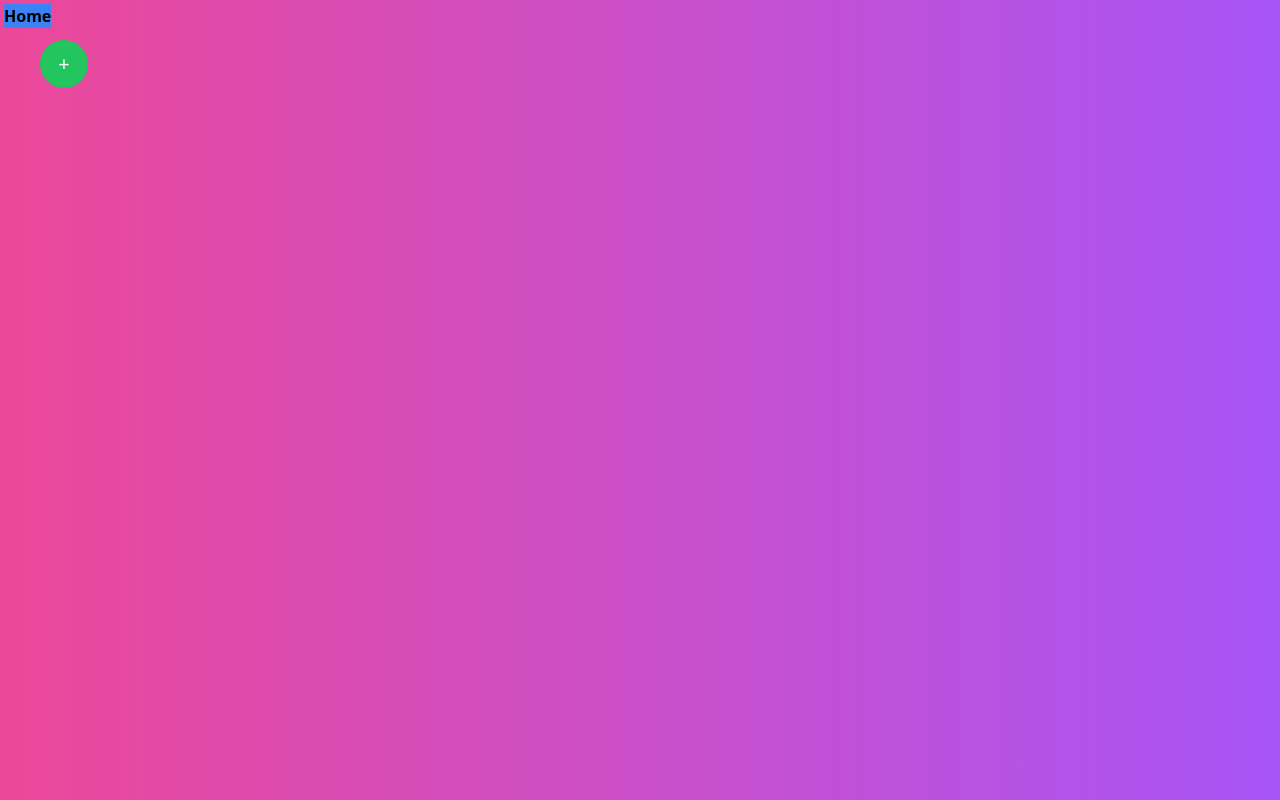
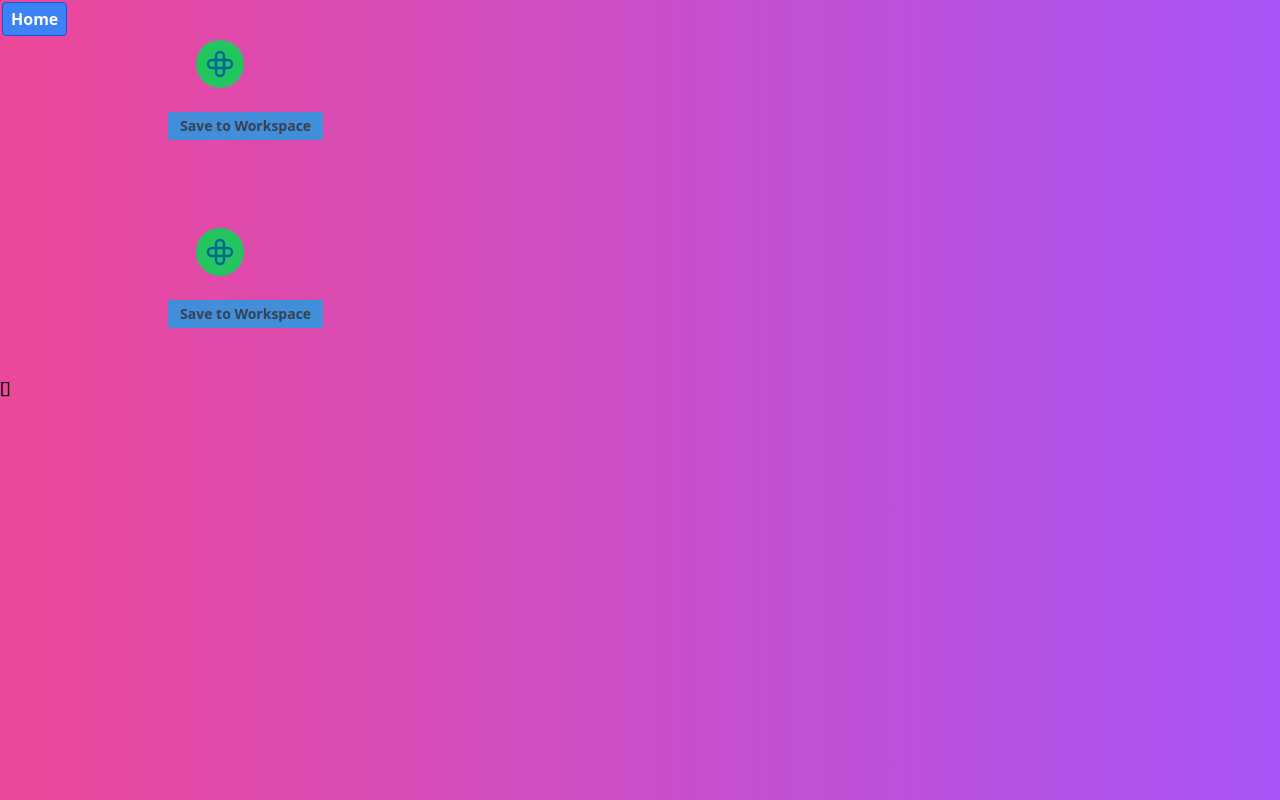
Before and after one commit to domgan/chord-shift, a Next.js app: page /chords in a window 1280 px wide. Built offline with nearby package versions, Linux system fonts and the light colour scheme.

Commit message:
feat: better chord object

```diff
--- a/components/chord-builder.tsx
+++ b/components/chord-builder.tsx
@@ -1,5 +1,6 @@
 import { Dispatch, SetStateAction, useState } from 'react'
 import { Chord } from "./chord"
+import { tonalitiesMap } from '../features/generate-chord-info'
 
 type CharSelectorProps = {
   title: string
@@ -12,17 +13,6 @@ type ChooseChordProps = {
   chords: Chord[]
   // setChords: Dispatch<SetStateAction<string[]>>
   setShowChordBuilder: Dispatch<SetStateAction<boolean>>
-}
-
-const tonalitiesMap: { [key: string]: string } = {
-  major: '',
-  minor: 'm',
-  augmented: 'aug',  // +
-  diminished: 'dim',
-  'major seventh': 'M7',  // △
-  'minor seventh': 'm7',
-  'dominant seventh': '7',
-  'diminished seventh': 'dim7',  // °
 }
 
 export default function ChordBuilder(props: ChooseChordProps) {
@@ -52,71 +42,8 @@ export default function ChordBuilder(props: ChooseChordProps) {
     )
   }
 
-  const generateNotes = (): string[] => {  // (rootNote: string, tonality: string, chromatics: string)
-    const notes = ["C", "C♯", "D", "D♯", "E", "F", "F♯", "G", "G♯", "A", "A♯", "B"];
-
-    // normalize
-    let rootNote;
-    if (chromatic === '♭') {
-      rootNote = notes[(notes.indexOf(note) + 11) % 12]
-    } else {
-      rootNote = note + chromatic
-    }
-
-    let chordNotes = [rootNote];
-    let rootIndex = notes.indexOf(rootNote);
-
-    switch (tonality) {
-      case "major":
-        chordNotes.push(notes[(rootIndex + 4) % 12])
-        chordNotes.push(notes[(rootIndex + 7) % 12])
-        break
-      case "minor":
-        chordNotes.push(notes[(rootIndex + 3) % 12])
-        chordNotes.push(notes[(rootIndex + 7) % 12])
-        break
-      case "augmented":
-        chordNotes.push(notes[(rootIndex + 3) % 12])
-        chordNotes.push(notes[(rootIndex + 6) % 12])
-        break
-      case "diminished":
-        chordNotes.push(notes[(rootIndex + 4) % 12])
-        chordNotes.push(notes[(rootIndex + 8) % 12])
-        break
-      case "major seventh":
-        chordNotes.push(notes[(rootIndex + 4) % 12]);
-        chordNotes.push(notes[(rootIndex + 7) % 12]);
-        chordNotes.push(notes[(rootIndex + 11) % 12]);
-        break;
-      case "minor seventh":
-        chordNotes.push(notes[(rootIndex + 3) % 12]);
-        chordNotes.push(notes[(rootIndex + 7) % 12]);
-        chordNotes.push(notes[(rootIndex + 10) % 12]);
-        break;
-      case "dominant seventh":
-        chordNotes.push(notes[(rootIndex + 4) % 12]);
-        chordNotes.push(notes[(rootIndex + 7) % 12]);
-        chordNotes.push(notes[(rootIndex + 10) % 12]);
-        break;
-      case "diminished seventh":
-        chordNotes.push(notes[(rootIndex + 3) % 12]);
-        chordNotes.push(notes[(rootIndex + 6) % 12]);
-        chordNotes.push(notes[(rootIndex + 9) % 12]);
-        break;
-      default:
-        throw new Error("Invalid tonality")
-    }
-    // denormalize
-    if (chromatic === '♭' || (tonality.includes('minor') && rootNote[1] !== '♯')) {
-      chordNotes = chordNotes.map(n => n.includes('♯') ? notes[(notes.indexOf(n) + 1)] + '♭' : n)
-    }
-
-    return chordNotes
-  }
-
   const handleSave = () => {
-    const label = note + chromatic + tonalitiesMap[tonality]
-    label && props.chords.push({ id: props.chords.length, label: label, notes: generateNotes() })
+    props.chords.push({ id: props.chords.length, note, chromatic, tonality })
     // props.setChords(props.chords)
     props.setShowChordBuilder(false)
   }
--- a/components/chord.tsx
+++ b/components/chord.tsx
@@ -1,11 +1,12 @@
 import { Dispatch, SetStateAction, useState } from 'react'
 import Image from 'next/image'
+import { generateLabel, generateNotes } from '../features/generate-chord-info'
 
 export type Chord = {
   id: number
-  label: string
-  // todo name: string
-  notes: string[]
+  note: string,
+  chromatic: string,
+  tonality: string
 }
 
 type ChordCardProps = {
@@ -33,8 +34,8 @@ export default function ChordCard(props: ChordCardProps) {
     <div className='flex flex-wrap justify-center relative'>
       <button className='bg-gradient-to-r from-purple-600 to-indigo-500 h-24 w-36 rounded-sm text-center hover:to-purple-700'
         onClick={() => setShowRemove(!showRemove)}>
-        <div className='text-xl font-bold'>{props.chord.label}</div>
-        <div className="text-lg">{props.chord.notes.join('-')}</div>
+        <div className='text-xl font-bold'>{generateLabel(props.chord)}</div>
+        <div className="text-lg">{generateNotes(props.chord).join('-')}</div>
         {showRemove && <RemoveButton />}
       </button>
     </div>
--- /dev/null
+++ b/features/generate-chord-info.ts
@@ -0,0 +1,78 @@
+import { Chord } from "../components/chord";
+
+export const tonalitiesMap: { [key: string]: string } = {
+  major: '',
+  minor: 'm',
+  augmented: 'aug',  // +
+  diminished: 'dim',
+  'major seventh': 'M7',  // △
+  'minor seventh': 'm7',
+  'dominant seventh': '7',
+  'diminished seventh': 'dim7',  // °
+}
+
+export function generateNotes(chord: Chord): string[] {  // (rootNote: string, tonality: string, chromatics: string)
+  const notes = ["C", "C♯", "D", "D♯", "E", "F", "F♯", "G", "G♯", "A", "A♯", "B"];
+
+  // normalize
+  let rootNote;
+  if (chord.chromatic === '♭') {
+    rootNote = notes[(notes.indexOf(chord.note) + 11) % 12]
+  } else {
+    rootNote = chord.note + chord.chromatic
+  }
+
+  let chordNotes = [rootNote];
+  let rootIndex = notes.indexOf(rootNote);
+
+  switch (chord.tonality) {
+    case "major":
+      chordNotes.push(notes[(rootIndex + 4) % 12])
+      chordNotes.push(notes[(rootIndex + 7) % 12])
+      break
+    case "minor":
+      chordNotes.push(notes[(rootIndex + 3) % 12])
+      chordNotes.push(notes[(rootIndex + 7) % 12])
+      break
+    case "augmented":
+      chordNotes.push(notes[(rootIndex + 3) % 12])
+      chordNotes.push(notes[(rootIndex + 6) % 12])
+      break
+    case "diminished":
+      chordNotes.push(notes[(rootIndex + 4) % 12])
+      chordNotes.push(notes[(rootIndex + 8) % 12])
+      break
+    case "major seventh":
+      chordNotes.push(notes[(rootIndex + 4) % 12]);
+      chordNotes.push(notes[(rootIndex + 7) % 12]);
+      chordNotes.push(notes[(rootIndex + 11) % 12]);
+      break;
+    case "minor seventh":
+      chordNotes.push(notes[(rootIndex + 3) % 12]);
+      chordNotes.push(notes[(rootIndex + 7) % 12]);
+      chordNotes.push(notes[(rootIndex + 10) % 12]);
+      break;
+    case "dominant seventh":
+      chordNotes.push(notes[(rootIndex + 4) % 12]);
+      chordNotes.push(notes[(rootIndex + 7) % 12]);
+      chordNotes.push(notes[(rootIndex + 10) % 12]);
+      break;
+    case "diminished seventh":
+      chordNotes.push(notes[(rootIndex + 3) % 12]);
+      chordNotes.push(notes[(rootIndex + 6) % 12]);
+      chordNotes.push(notes[(rootIndex + 9) % 12]);
+      break;
+    default:
+      throw new Error("Invalid tonality")
+  }
+  // denormalize
+  if (chord.chromatic === '♭' || (chord.tonality.includes('minor') && rootNote[1] !== '♯')) {
+    chordNotes = chordNotes.map(n => n.includes('♯') ? notes[(notes.indexOf(n) + 1)] + '♭' : n)
+  }
+
+  return chordNotes
+}
+
+export function generateLabel(chord: Chord): string {
+  return chord.note + chord.chromatic + tonalitiesMap[chord.tonality]
+}
--- a/pages/chords.tsx
+++ b/pages/chords.tsx
@@ -1,24 +1,55 @@
-import { useState } from "react"
+import { Dispatch, ReactElement, SetStateAction, useEffect, useState } from "react"
 import ChordBuilder from "../components/chord-builder"
 import ChordCard, { Chord } from "../components/chord"
 import Link from "next/link"
+import Image from 'next/image'
+
+type WorkspaceElement = {
+  id: number,
+  element: Chord[] | ReactElement
+}
+
+// type ChordsWorkshopProps = {
+//   workspace: WorkspaceElement,
+//   setWorkspace: Dispatch<SetStateAction<WorkspaceElement[]>>
+// }
 
 export default function Chords() {
+  const [workspace, setWorkspace] = useState<WorkspaceElement[]>([])
+
+  const ChordsWorkshop = () => {
     const [chords, setChords] = useState<Chord[]>([])
     const [showChordBuilder, setShowChordBuilder] = useState<boolean>(false)
 
+    const handleSave = () => {
+      const w = [...workspace]
+      w.push({ id: workspace.length, element: chords })
+      setWorkspace(w)
+    }
+
     return (
-    <main className='main'>
-      <Link className="absolute left-1 top-1 bg-blue-500 font-semibold" href='/'>Home</Link>
-      <div className="max-w-screen-lg p-10">
+      <div className="max-w-screen-lg p-10 mx-auto">
         {showChordBuilder && (<ChordBuilder chords={chords} setShowChordBuilder={setShowChordBuilder} />)}
         <div className='grid grid-flow-row grid-cols-8 gap-4'>
           {chords.map(chord => <ChordCard chord={chord} chords={chords} setChords={setChords} />)}
-          <div className="relative rounded-full flex items-center">
-            <button onClick={() => setShowChordBuilder(true)} className='bg-green-500 text-white rounded-full h-12 w-12 text-center text-xl hover:bg-green-600 focus:outline-none'>+</button>
+          <div className="relative rounded-full flex items-center justify-center">
+            <button onClick={() => setShowChordBuilder(true)}
+              className='bg-green-500 text-white rounded-full h-12 w-12 text-center text-xl hover:bg-green-600 focus:outline-none grid place-items-center'>
+              <Image src='/plus.svg' alt='plus' width={40} height={40} />
+            </button>
           </div>
         </div>
+        <br /><button className="btn" onClick={handleSave}>Save to Workspace</button>
       </div>
+    )
+  }
+
+  return (
+    <main className='main'>
+      <Link className="absolute bg-blue-500 hover:bg-blue-700 text-white font-bold m-0.5 py-1 px-2 border border-blue-700 rounded" href='/'>Home</Link>
+      <ChordsWorkshop />
+      <ChordsWorkshop />
+      <p>{JSON.stringify(workspace)}</p>
     </main>
   )
 }
--- a/pages/index.tsx
+++ b/pages/index.tsx
@@ -23,11 +23,11 @@ export default function Home() {
               Chords <span>-&gt;</span>
             </h2>
             <p className={inter.className}>
-              Find in-depth information about Next.js features and&nbsp;API.
+              Start to build your chord progressions!
             </p>
           </Link>
           <a
-            href="https://nextjs.org/learn?utm_source=create-next-app&utm_medium=default-template&utm_campaign=create-next-app"
+            href="https://jazz-library.com/articles/chord-symbols/"
             className='inline-block bg-gray-200 rounded-full px-3 py-1 text-sm font-semibold text-gray-700 mr-2 mb-2 bg-sky-500/75'
             target="_blank"
             rel="noopener noreferrer"
@@ -36,7 +36,7 @@ export default function Home() {
               Learn <span>-&gt;</span>
             </h2>
             <p className={inter.className}>
-              Learn about Next.js in an interactive course with&nbsp;quizzes!
+              Learn about chord symbols.
             </p>
           </a>
         </div>
```
Also changed, not shown: public/plus.svg (added). Lines whose indentation alone changed are shown as unchanged.
